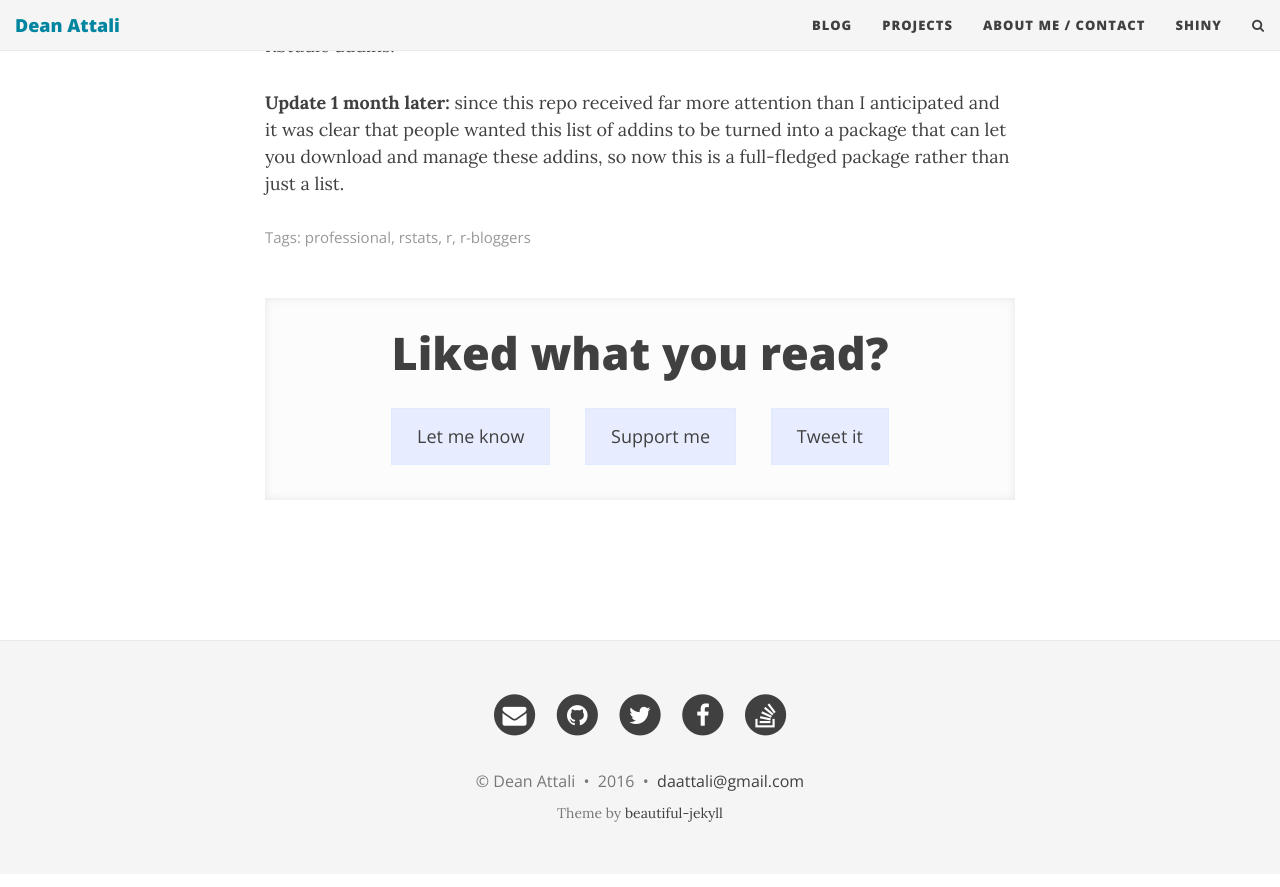
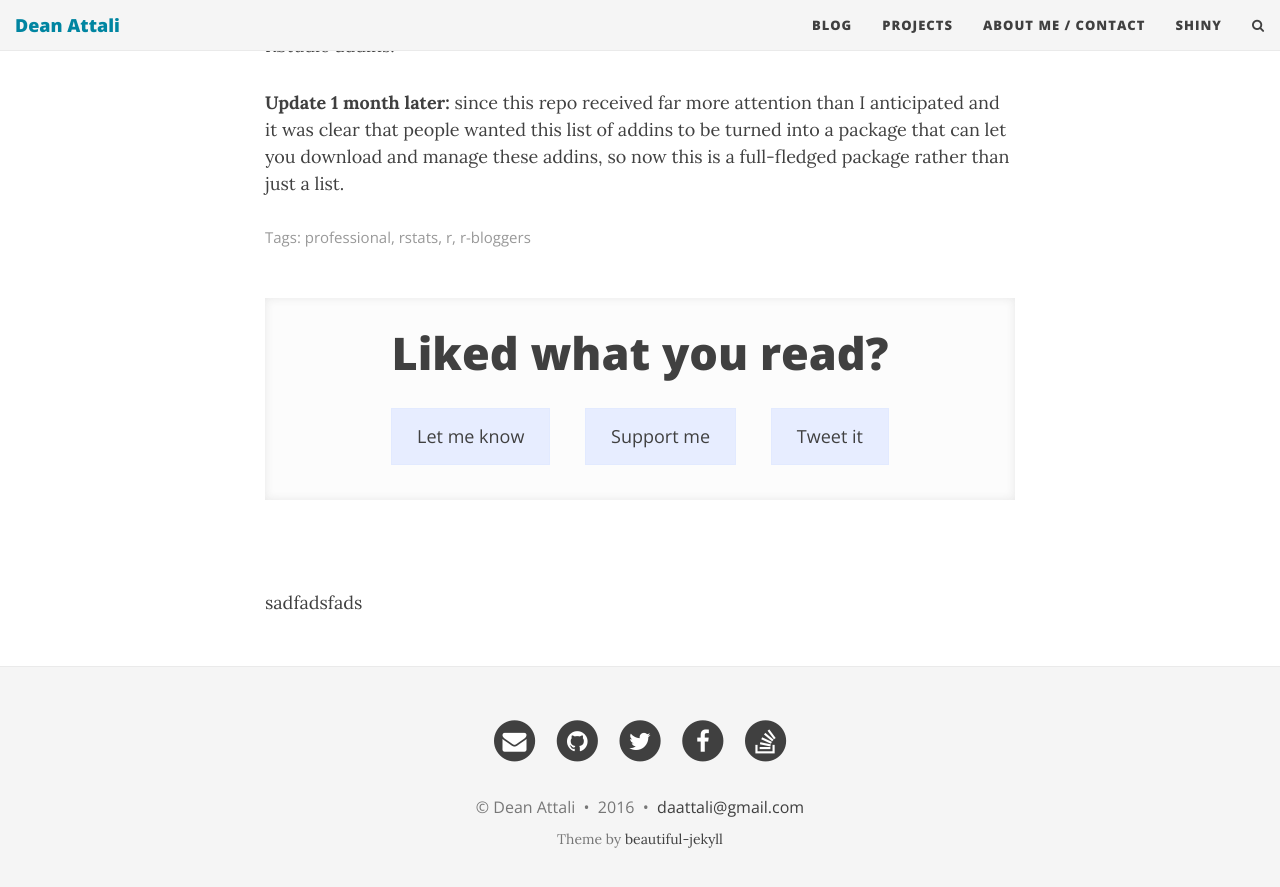
Before and after one commit to daattali/daattali.github.io, a Jekyll site: the page built from notblog/2016-03-30-rstudio-addins-list.md, in a window 1280 px wide and 900 px high, scrolled down 735 px. Shown: the top 887 px of the window. Built offline with Jekyll 4.4.1, drawn with Linux system fonts in a browser that asks for light colours; nearby versions of some CDN libraries; comment, search, counter and statistics services are not loaded.

Commit message:
Update scroll-box.html

```diff
--- a/_includes/scroll-box.html
+++ b/_includes/scroll-box.html
@@ -1,22 +1 @@
-<div id="scroll-box">
-  <div id="scroll-box-close">&times;</div>
-  <div id="scroll-box-title">THANKS FOR READING :)</div>
-  <div id="mailchimp-subscribe-section">
-    <div id="mc_embed_signup">
-      <form action="//deanattali.us14.list-manage.com/subscribe/post?u=a579a88c8f09f9b8502b9d0c3&amp;id=c180f5773c" method="post" id="mc-embedded-subscribe-form" name="mc-embedded-subscribe-form" class="validate" target="_blank" novalidate="">
-        <div id="mc_embed_signup_scroll">
-  	      <label for="mce-EMAIL" style="
-font-weight: normal;
-">Sign up to get notified about my next post</label>
-  	      <input type="email" value="" name="EMAIL" class="email" id="mce-EMAIL" placeholder="Email address" required="">
-          <div style="position: absolute; left: -5000px;" aria-hidden="true"><input type="text" name="b_a579a88c8f09f9b8502b9d0c3_c180f5773c" tabindex="-1" value=""></div>
-          <input type="submit" value="Subscribe" name="subscribe" id="mc-embedded-subscribe" class="button">
-        </div>
-      </form>
-    </div>
-  </div>
-  <div id="scroll-box-contact">
-    Questions? Comments?
-    <a href="/contact">Contact me!</a>
-  </div>
-</div>
+sadfadsfads
```
